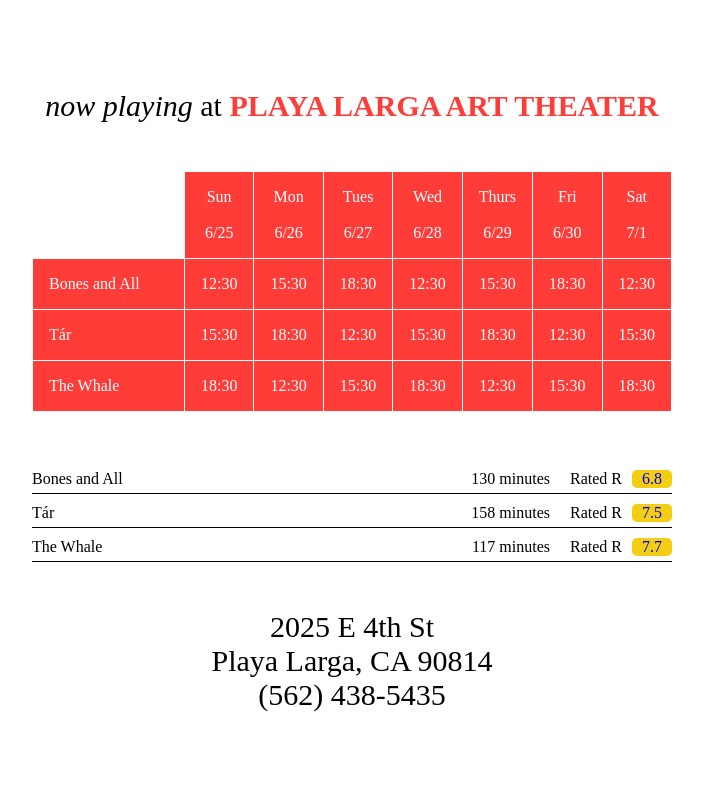
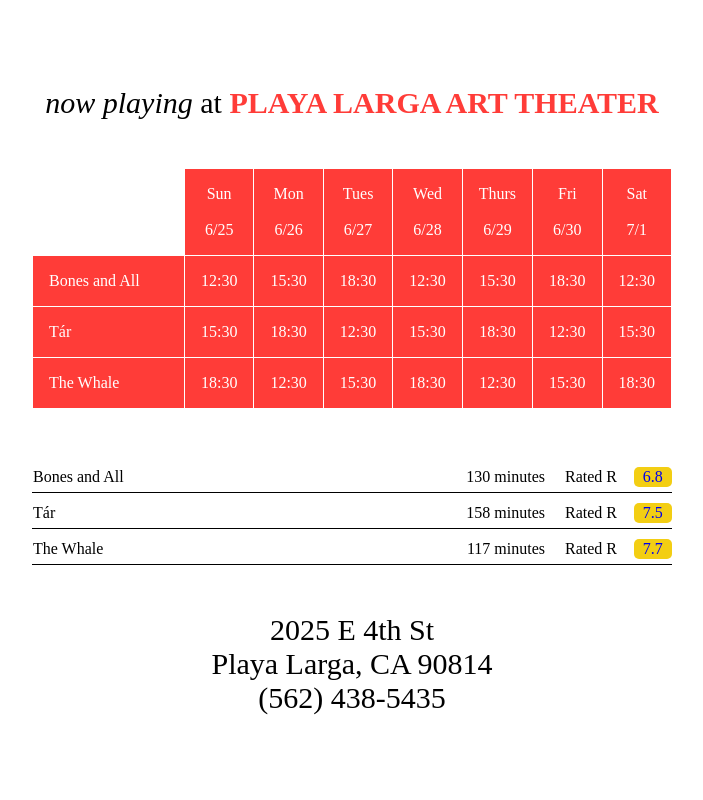
Before and after one commit to elisetvy/plat, a website: page index.html in a window 1280 px wide. Shown: the top 800 px of the page, without its empty margins (288-991 px from the left). Drawn offline with Linux system fonts and the light colour scheme.

Commit message:
Fix collapsible

```diff
--- a/index.html
+++ b/index.html
@@ -195,10 +195,9 @@
         <!-- Below is screenings info. -->
         <div>
           <div class="movies">
-            <div class="movie-1">
-              <div class="movie-1-title collapsible">
-                Bones and All
+            <div class="movie">
               <table class="details">
+                <td class="movie-title">Bones and All</td>
                 <td class="minutes">130 minutes</td>
                 <td class="rating">Rated R</td>
                 <td class="imdb">
@@ -209,8 +208,7 @@
                   >
                 </td>
               </table>
-              </div>
-              <div class="content">
+              <div class="collapsible">
                 <p>
                   <br />
                   Love blossoms between a young woman on the margins of society
@@ -223,10 +221,9 @@
                 </p>
               </div>
             </div>
-            <div class="movie-2">
-              <div class="movie-2-title collapsible">
-                Tár
+            <div class="movie">
               <table class="details">
+                <td class="movie-title">Tár</td>
                 <td class="minutes">158 minutes</td>
                 <td class="rating">Rated R</td>
                 <td class="imdb">
@@ -237,8 +234,7 @@
                   >
                 </td>
               </table>
-              </div>
-              <div class="content">
+              <div class="collapsible">
                 <p>
                   <br />
                   Lydia Tár, the groundbreaking conductor of a major German
@@ -250,10 +246,9 @@
                 </p>
               </div>
             </div>
-            <div class="movie-3">
-              <div class="movie-3-title collapsible">
-                The Whale
+            <div class="movie">
               <table class="details">
+                <td class="movie-title">The Whale</td>
                 <td class="minutes">117 minutes</td>
                 <td class="rating">Rated R</td>
                 <td class="imdb">
@@ -264,8 +259,7 @@
                   >
                 </td>
               </table>
-              </div>
-              <div class="content">
+              <div class="collapsible">
                 <p>
                   <br />
                   In a town in Idaho, Charlie, a reclusive and unhealthy English
--- /dev/null
+++ b/package.json
@@ -0,0 +1,5 @@
+{
+  "dependencies": {
+    "node-fetch": "^3.3.1"
+  }
+}
--- a/script.js
+++ b/script.js
@@ -1,18 +1,73 @@
+// console.log(new Date().getMonth() + 1 + "/" + new Date().getDate());
+
+// const imdbApiKey = "k_j6or1n6q";
+// const movieIds = ["tt10168670", "tt14444726", "tt13833688"];
+// const movieRatings = [];
+// const imdb = document.getElementsByClassName("imdb");
+
+// fetch(`https://imdb-api.com/en/API/UserRatings/${imdbApiKey}/${movieIds[0]}`)
+//   .then((response) => {
+//     if (response.ok) {
+//       return response.json();
+//     } else {
+//       throw new Error("Error: Failed to retrieve movie rating.");
+//     }
+//   })
+//   .then((data) => {
+//     let rating = data.totalRating;
+//     imdb[0].textContent = rating;
+//     console.log(imdb[0].textContent);
+//   })
+//   .catch((error) => {
+//     console.error(error);
+//   });
+
+// fetch(`https://imdb-api.com/en/API/UserRatings/${imdbApiKey}/${movieIds[1]}`)
+//   .then((response) => {
+//     if (response.ok) {
+//       return response.json();
+//     } else {
+//       throw new Error("Error: Failed to retrieve movie rating.");
+//     }
+//   })
+//   .then((data) => {
+//     let rating = data.totalRating;
+//     imdb[1].textContent = rating;
+//   })
+//   .catch((error) => {
+//     console.error(error);
+//   });
+
+// fetch(`https://imdb-api.com/en/API/UserRatings/${imdbApiKey}/${movieIds[2]}`)
+//   .then((response) => {
+//     if (response.ok) {
+//       return response.json();
+//     } else {
+//       throw new Error("Error: Failed to retrieve movie rating.");
+//     }
+//   })
+//   .then((data) => {
+//     let rating = data.totalRating;
+//     imdb[2].textContent = rating;
+//   })
+//   .catch((error) => {
+//     console.error(error);
+//   });
+
 // Collapse movie description
 
-const collapsible = document.getElementsByClassName("collapsible");
+const movieTitles = document.querySelectorAll(".movie-title");
 
-for (let i = 0; i < collapsible.length; i++) {
-  collapsible[i].addEventListener("click", function () {
-    this.classList.toggle("active");
-    let content = this.nextElementSibling;
-    if (content.style.maxHeight) {
-      content.style.maxHeight = null;
+movieTitles.forEach(function (movieTitle) {
+  movieTitle.addEventListener("click", function () {
+    let collapsible = this.closest(".movie").querySelector(".collapsible");
+    if (collapsible.style.maxHeight) {
+      collapsible.style.maxHeight = null;
     } else {
-      content.style.maxHeight = content.scrollHeight + "px";
+      collapsible.style.maxHeight = collapsible.scrollHeight + "px";
     }
   });
-}
+});
 
 const cartTable = document.querySelector(".cart-table");
 
@@ -25,6 +80,8 @@ const emptyCart = document.getElementById("empty-cart-message");
 const addToCartButtons = document.getElementsByClassName("add-to-cart");
 
 const purchase = document.getElementById("purchase");
+
+// Add event listener to each add-to-cart button
 
 for (let i = 0; i < addToCartButtons.length; i++) {
   let button = addToCartButtons[i];
--- a/styles.css
+++ b/styles.css
@@ -45,6 +45,7 @@ table {
 
 td:not(
     .column-1,
+    .movie-title,
     .minutes,
     .rating,
     .imdb,
@@ -108,18 +109,9 @@ td:not(
   margin-top: 3rem;
 }
 
-.movie-1,
-.movie-2,
-.movie-3 {
+.movie {
   padding: 10px 0 5px 0;
   border-bottom: 1px solid black;
-}
-
-.movie-1-title,
-.movie-2-title,
-.movie-3-title {
-  display: flex;
-  justify-content: space-between;
 }
 
 /* Remove underline from links */
@@ -134,25 +126,36 @@ a:visited {
 
 /* Hide movie descriiptions */
 
-.content {
+.collapsible {
   max-height: 0;
   overflow: hidden;
   transition: max-height 0.2s ease-out;
 }
 
 .details {
-  width: auto;
-  display: flex;
-  justify-content: flex-end;
+  width: 100;
 }
 
-.minutes,
-.rating,
-.imdb {
-  padding: 0 10px;
+.movie-title {
+  width: 65.5%;
+}
+
+.minutes {
+  width: 17%;
+  padding: 0 15px;
+  text-align: right;
+}
+
+.rating {
+  width: 11.5%;
+  padding: 0 5px;
+  text-align: left;
 }
 
 .imdb {
+  width: 7%;
+  padding: 0 5px;
+  text-align: center;
   background-color: #f3ce13;
   border-radius: 5px;
 }
```
Also changed, not shown: 1 other file. Lines whose indentation alone changed are shown as unchanged.
